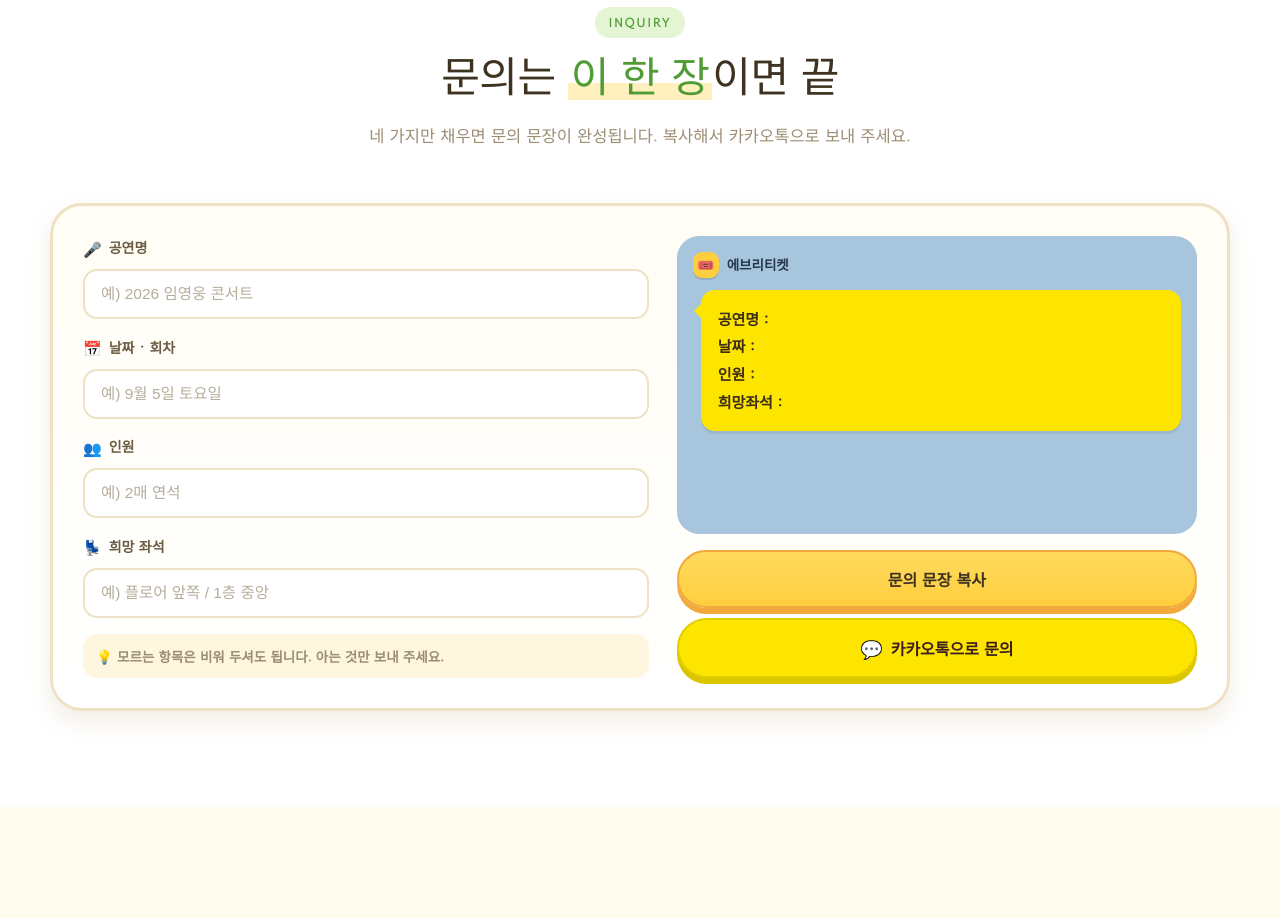
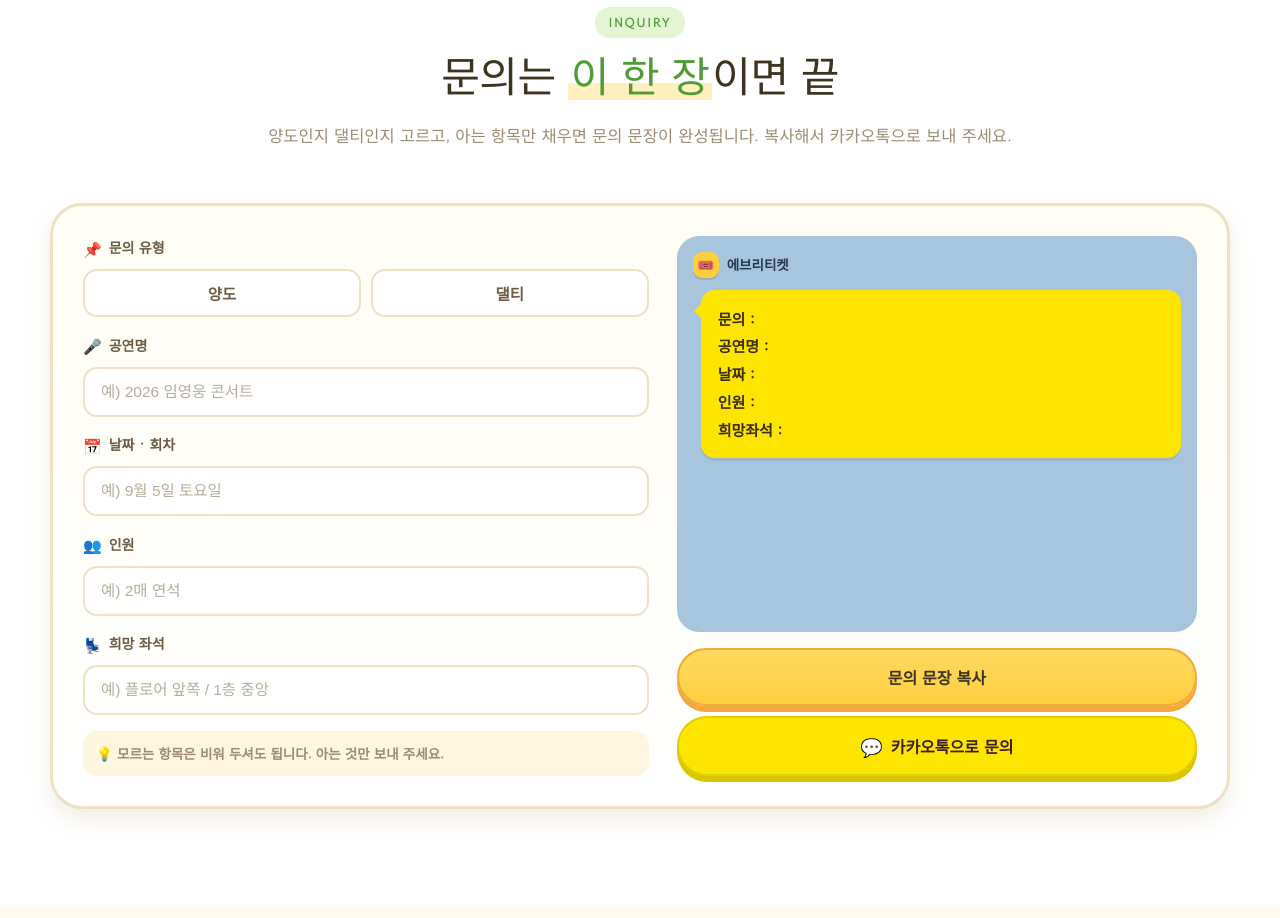
Before and after one commit to leesadan0/Everyticket, a plain HTML site: page index.html in a window 1280 px wide. Shown: the part 880-1798 px from the top of the page. Drawn offline with Linux system fonts and the light colour scheme; a web font is replaced by a local one.

Commit message:
문의 양식에 양도와 댈티 구분을 넣는다.
Co-authored-by: Cursor <cursoragent@cursor.com>

```diff
--- a/assets/css/style.css
+++ b/assets/css/style.css
@@ -716,6 +716,31 @@ button { font-family: inherit; cursor: pointer; border: 0; background: none; col
 }
 .inq__form { display: grid; gap: 16px; align-content: start; }
 .inq__field { display: block; }
+.inq__type { border: 0; margin: 0; padding: 0; min-width: 0; }
+.inq__type .inq__label { padding: 0; }
+.inq__picks { display: grid; grid-template-columns: 1fr 1fr; gap: 10px; }
+.inq__pick {
+  display: block; cursor: pointer;
+}
+.inq__pick input {
+  position: absolute; opacity: 0; width: 1px; height: 1px; pointer-events: none;
+}
+.inq__pick span {
+  display: flex; align-items: center; justify-content: center;
+  min-height: 48px; padding: 0 12px;
+  font-size: 15.5px; font-weight: 800; color: var(--ink-2);
+  background: var(--white);
+  border: 2px solid var(--line); border-radius: var(--r-sm);
+  transition: border-color .18s, background .18s, color .18s, box-shadow .18s;
+}
+.inq__pick:hover span { border-color: var(--yellow); }
+.inq__pick input:focus-visible + span {
+  outline: 3px solid var(--yellow); outline-offset: 2px;
+}
+.inq__pick input:checked + span {
+  background: var(--green-deep); border-color: var(--green-deep); color: #fff;
+  box-shadow: 0 4px 0 rgba(79,155,54,.35);
+}
 .inq__label {
   display: flex; align-items: center; gap: 7px;
   font-size: 14px; font-weight: 800; color: var(--ink-2);
--- a/assets/js/main.js
+++ b/assets/js/main.js
@@ -1211,16 +1211,23 @@
     { label: '인원', el: document.getElementById('inqCount') },
     { label: '희망좌석', el: document.getElementById('inqSeat') }
   ];
+  const inqTypeVal = () => {
+    const picked = document.querySelector('input[name="inqType"]:checked');
+    return picked ? picked.value : '';
+  };
 
   const buildInquiry = () => {
     if (!inqText) return;
-    inqText.textContent = inqFields
-      .map((f) => f.label + ' : ' + ((f.el && f.el.value) || '').trim())
-      .join('\n');
+    inqText.textContent = ['문의 : ' + inqTypeVal()].concat(
+      inqFields.map((f) => f.label + ' : ' + ((f.el && f.el.value) || '').trim())
+    ).join('\n');
   };
 
   inqFields.forEach((f) => {
     if (f.el) f.el.addEventListener('input', buildInquiry);
+  });
+  document.querySelectorAll('input[name="inqType"]').forEach((el) => {
+    el.addEventListener('change', buildInquiry);
   });
   buildInquiry();
 
--- a/index.html
+++ b/index.html
@@ -21,7 +21,7 @@
 <link rel="preconnect" href="https://fonts.gstatic.com" crossorigin>
 <link href="https://fonts.googleapis.com/css2?family=Jua&family=Gowun+Dodum&display=swap" rel="stylesheet">
 <link rel="stylesheet" href="https://cdn.jsdelivr.net/gh/orioncactus/pretendard@v1.3.9/dist/web/variable/pretendardvariable-dynamic-subset.min.css">
-<link rel="stylesheet" href="assets/css/style.css?v=33">
+<link rel="stylesheet" href="assets/css/style.css?v=34">
 
 <script type="application/ld+json">
 {
@@ -183,11 +183,24 @@
     <header class="sec-head">
       <p class="sec-head__tag">INQUIRY</p>
       <h2 class="sec-head__title">문의는 <em>이 한 장</em>이면 끝</h2>
-      <p class="sec-head__desc">네 가지만 채우면 문의 문장이 완성됩니다. 복사해서 카카오톡으로 보내 주세요.</p>
+      <p class="sec-head__desc">양도인지 댈티인지 고르고, 아는 항목만 채우면 문의 문장이 완성됩니다. 복사해서 카카오톡으로 보내 주세요.</p>
     </header>
 
     <div class="inq">
       <div class="inq__form">
+        <fieldset class="inq__field inq__type">
+          <legend class="inq__label"><i aria-hidden="true">📌</i> 문의 유형</legend>
+          <div class="inq__picks" role="radiogroup" aria-label="문의 유형">
+            <label class="inq__pick">
+              <input type="radio" name="inqType" value="양도">
+              <span>양도</span>
+            </label>
+            <label class="inq__pick">
+              <input type="radio" name="inqType" value="댈티">
+              <span>댈티</span>
+            </label>
+          </div>
+        </fieldset>
         <label class="inq__field">
           <span class="inq__label"><i aria-hidden="true">🎤</i> 공연명</span>
           <input class="inq__input" type="text" id="inqShow" placeholder="예) 2026 임영웅 콘서트" autocomplete="off">
@@ -211,7 +224,8 @@
         <div class="inq__chat">
           <p class="inq__chat-top"><span class="inq__avatar" aria-hidden="true">🎟️</span> 에브리티켓</p>
           <div class="inq__bubble">
-            <pre class="inq__text" id="inqText">공연명 :
+            <pre class="inq__text" id="inqText">문의 :
+공연명 :
 날짜 :
 인원 :
 희망좌석 :</pre>
@@ -654,6 +668,6 @@ window.ET_FEATURES = {
   inquiryTemplate: true
 };
 </script>
-<script src="assets/js/main.js?v=42"></script>
+<script src="assets/js/main.js?v=43"></script>
 </body>
 </html>
```
